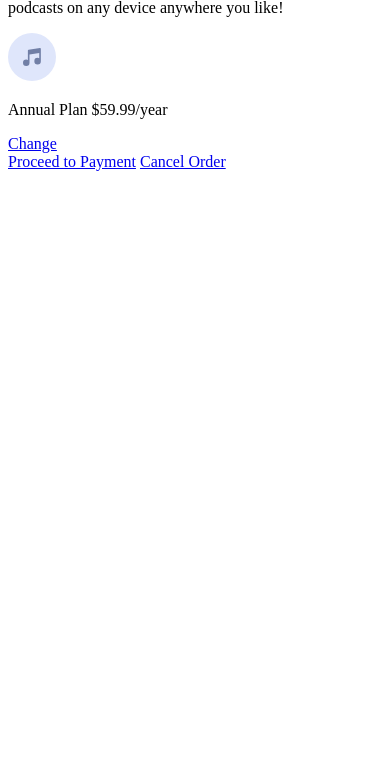
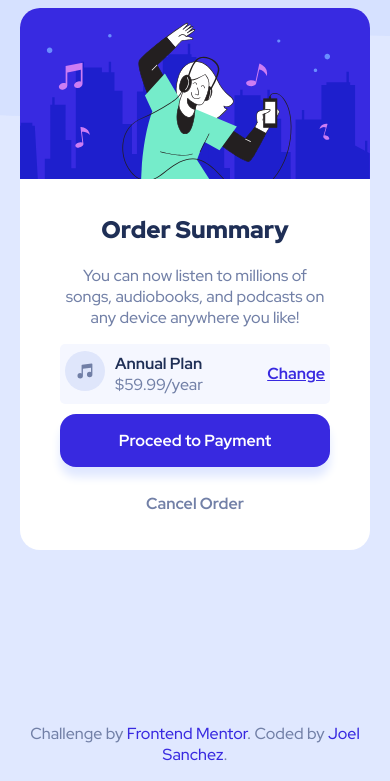
Before and after one commit to Joel-Development/FrontEndMentor---Challenge-2, a plain HTML site: page docs/index.html in a window 390 px wide. Shown: the part 86-867 px from the top of the page. Before the commit the page ends 844 px from the top, so only its background shows below. Drawn offline with Linux system fonts and the light colour scheme.

Commit message:
mobile design

```diff
--- a/dev/sass/_base.scss
+++ b/dev/sass/_base.scss
@@ -0,0 +1,35 @@
+*
+{
+  box-sizing: border-box;
+}
+
+body
+{
+  position: relative;
+  min-height: 100vh;
+  margin: 0;
+  padding-bottom: 75px;
+
+  background-image: url(../assets/images/pattern-background-mobile.svg);
+  background-attachment: fixed;
+  background-repeat: no-repeat;
+  background-size: contain;
+  background-color: $bg-body;
+
+  font-family: 'Red Hat Display', sans-serif;
+  color: $color-text;
+}
+
+img
+{
+  max-width: 100%;
+}
+
+.f-900
+{
+  font-weight: 900;
+}
+.f-700
+{
+  font-weight: 700;
+}
--- /dev/null
+++ b/dev/sass/_body.scss
@@ -0,0 +1,28 @@
+.main-title
+{
+  text-align: center;
+  font-size: 35px;
+  color: $color-title;
+}
+
+.attribution {
+  position: absolute;
+  bottom: 0;
+  width: 100%;
+  p
+  {
+    text-align: center;
+
+    a {
+      color: $primary-color;
+      text-decoration: none;
+
+      &:hover
+      {
+        transition: color .2s ease-in;
+        color: $primary-hover;
+        text-decoration: underline;
+      }
+    }
+  }
+}
--- a/dev/sass/_button.scss
+++ b/dev/sass/_button.scss
@@ -0,0 +1,38 @@
+%button
+{
+  display: block;
+  padding: 1em;
+  margin-top: 10px;
+  margin-bottom: 10px;
+  border-radius: 1em;
+  font-weight: 700;
+  text-decoration: none
+}
+
+.button
+{
+  &--primary
+  {
+    @extend %button;
+    background-color: $primary-color;
+    color: $bg-card;
+    box-shadow: 0 10px 10px $bg-body;
+    transition: background-color .2s ease-in;
+
+    &:hover
+    {
+      background-color: $primary-hover;
+      box-shadow: 0 10px 10px $bg-body;
+    }
+  }
+  &--secondary
+  {
+    @extend %button;
+    color: $color-text;
+    transition: color .2s ease-in;
+    &:hover
+    {
+      color: $secondary-hover;
+    }
+  }
+}
--- /dev/null
+++ b/dev/sass/_card.scss
@@ -0,0 +1,70 @@
+.card
+{
+  max-width: 90%;
+  width: 350px;
+  margin-right: auto;
+  margin-left: auto;
+  margin-top: 20px;
+
+  background-color: $bg-card;
+
+  border-radius: 20px;
+
+  &__header
+  {
+    img
+    {
+      border-radius: 20px 20px 0 0;
+    }
+  }
+  &__main
+  {
+    padding: 10px 40px;
+
+    .main__title
+    {
+      color: $color-title;
+    }
+    .main__title,
+    .main__text,
+    .button
+    {
+      text-align: center;
+    }
+  }
+}
+
+.plan
+{
+  display: grid;
+  grid-template-columns: 50px 1fr max-content;
+  grid-template-rows: 50px;
+  justify-content: center;
+  align-items: center;
+  padding: 5px;
+
+  background-color: $bg-plan;
+  border-radius: 5px;
+
+  &__duration
+  {
+    color: $color-title;
+  }
+
+  &__button
+  {
+    color: $primary-color;
+    transition: color .2s ease-in;
+
+    &:hover
+    {
+      color: $primary-hover;
+      text-decoration: none;
+    }
+  }
+
+  .icon
+  {
+    width: 40px;
+  }
+}
--- a/dev/sass/_variables.scss
+++ b/dev/sass/_variables.scss
@@ -1,7 +1,9 @@
 $bg-body: #e0e8ff;
 $bg-card: #fff;
 $bg-plan: #f5f7ff;
-$bg-button: #3829e0;
+$primary-color: #3829e0;
+$primary-hover: #9127f5;
+$secondary-hover: #1f2f56;
 
 $color-text: #7280a7;
 $color-title: #1f2f56;
--- a/dev/sass/style.scss
+++ b/dev/sass/style.scss
@@ -1,3 +1,5 @@
+@import 'variables';
 @import 'base';
+@import 'body';
 @import 'button';
-@import 'variables';
+@import 'card';
--- a/docs/index.html
+++ b/docs/index.html
@@ -5,34 +5,51 @@
   <meta http-equiv="X-UA-Compatible" content="IE=edge">
   <meta name="viewport" content="width=device-width, initial-scale=1.0">
   <title>Frontend Mentor | Order summary card</title>
+  <link rel="preconnect" href="https://fonts.googleapis.com">
+  <link rel="preconnect" href="https://fonts.gstatic.com" crossorigin>
+  <link href="https://fonts.googleapis.com/css2?family=Red+Hat+Display:wght@500;700;900&display=swap" rel="stylesheet">
+  <link rel="stylesheet" href="css/style.css">
 </head>
 <body>
+  <header class="header">
+    <h1 class="main-title">
+      Order summary card
+    </h1>
+  </header>
   <main class="main-content">
     <section class="card">
-      <header class="card__header"></header>
-      <main class="card__main">
-        <h2 class="main__title">
+      <header class="card__header">
+        <img src="assets/images/illustration-hero.svg" alt="hero illustration" class="header__img">
+      </header>
+      <div class="card__main">
+        <h2 class="main__title f-900">
           Order Summary
         </h2>
         <p class="main__text">
           You can now listen to millions of songs, audiobooks, and podcasts on any device anywhere you like!
         </p>
-        <div class="card__plan">
+        <div class="plan">
           <div class="plan__icon">
             <img src="assets/images/icon-music.svg" alt="music illustration" class="icon">
           </div>
           <p class="plan__text">
-            <span class="plan__duration">Annual Plan</span>
+            <span class="plan__duration f-700">Annual Plan</span>
             <span class="plan__price">$59.99/year</span>
           </p>
-          <a href="#" class="plan__button">Change</a>
+          <a href="#" class="plan__button f-700">Change</a>
         </div>
         <div class="buttons">
-          <a href="#" class="button--primary">Proceed to Payment</a>
-          <a href="#" class="button--secondary">Cancel Order</a>
+          <a href="#" class="button button--primary">Proceed to Payment</a>
+          <a href="#" class="button button--secondary">Cancel Order</a>
         </div>
-      </main>
+      </div>
     </section>
   </main>
+  <footer class="attribution">
+    <p>
+      Challenge by <a href="https://www.frontendmentor.io?ref=challenge" target="_blank">Frontend Mentor</a>.
+      Coded by <a href="https://github.com/joel-development">Joel Sanchez</a>.
+    </p>
+  </footer>
 </body>
 </html>
```
Also changed, not shown: docs/css/style.css.
